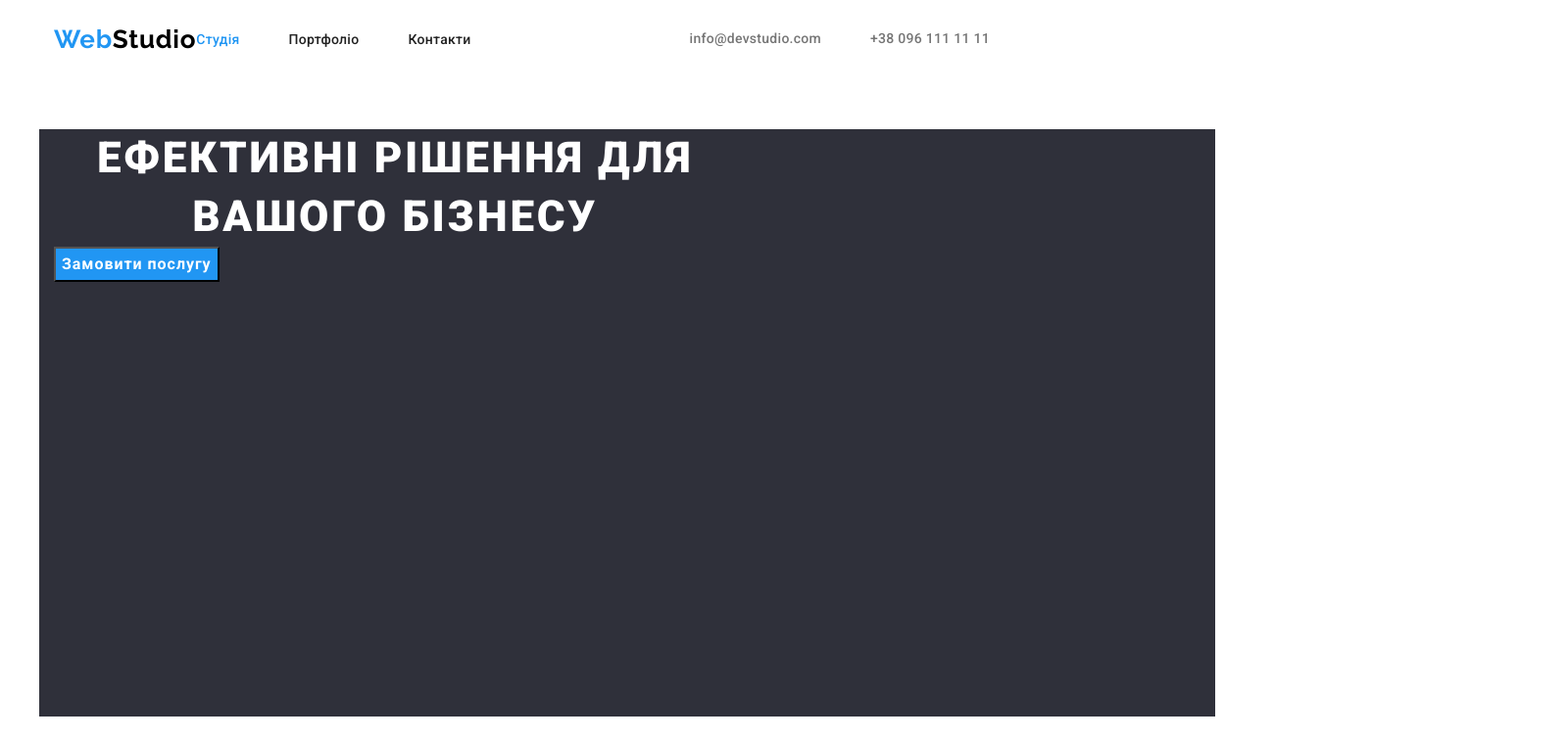
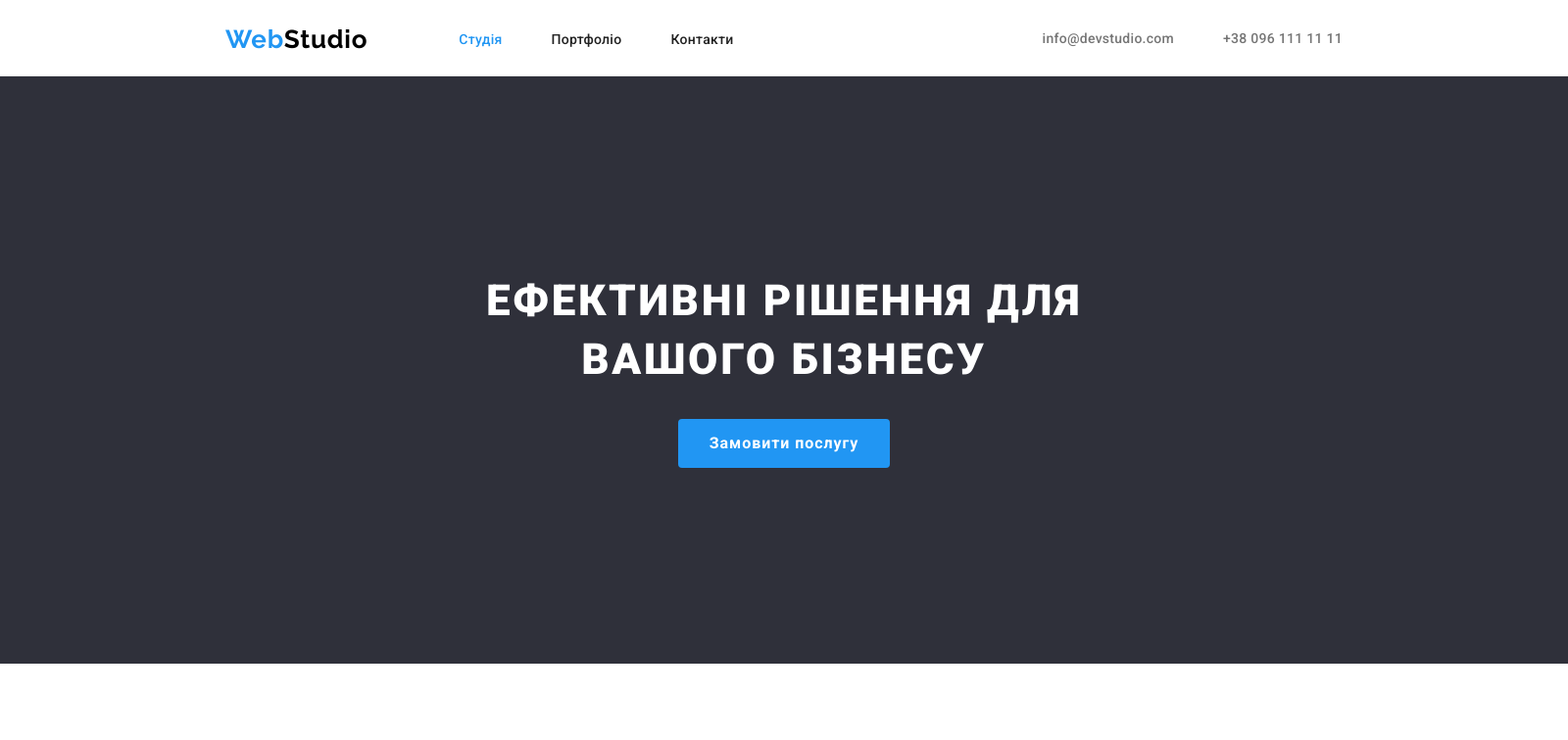
Before and after one commit to maryelisss/goit-markup-hw-03, a plain HTML site: page index.html in a window 1280 px wide. Shown: the top 756 px of the page at 98% size, 1600 px wide, since content can reach past the window. Drawn offline with nearby package versions, Linux system fonts and the light colour scheme.

Commit message:
типу голово

```diff
--- a/css/styles.css
+++ b/css/styles.css
@@ -1,44 +1,50 @@
 :root {
---main-text-color:#757575;
---second-text-color:#212121;
---color-wtite:#FFFFFF;
---brand-color:#2196F3;
---color-light-gray: #F5F4FA;
+  --main-text-color: #757575;
+  --second-text-color: #212121;
+  --color-wtite: #ffffff;
+  --brand-color: #2196f3;
+  --color-light-gray: #f5f4fa;
 }
-
 
 body {
   background: var(--color-wtite);
-   font-family: 'Roboto', sans-serif;
+  font-family: "Roboto", sans-serif;
   color: var(--main-text-color);
   /* width: 1200px; */
-
 }
 ul {
   list-style: none;
   padding-inline-start: 0;
 }
-h1,h2,h3,h4,p,ul {
+h1,
+h2,
+h3,
+h4,
+p,
+ul {
   margin: 0;
 }
 .container {
-    width: 100%;
-    max-width: 1200px;
+  width: 1200px;
+  /* max-width: 1200px; */
   margin: 0 auto;
   padding: 0 15px;
 }
 .section {
   padding: 52px 0;
+}
 
+/* header */
+
+a {
+  text-decoration: none;
 }
 /* header */
 
-a {
-    text-decoration: none
-}
 .header {
   display: flex;
   align-items: center;
+  width: 1600px;
   height: 80px;
 }
 
@@ -48,21 +54,22 @@ a {
 }
 
 .header-logo {
-    font-family: 'Raleway';
+  font-family: "Raleway";
   font-style: normal;
   font-weight: 700;
   font-size: 26px;
   line-height: 1.19;
   letter-spacing: 0.03em;
-    color: var(--brand-color) ;
-
+  color: var(--brand-color);
+  padding-left: 215px;
 }
 .header-logo span {
   color: #000000;
 }
 .site-nav {
+  padding-left: 93px;
   display: flex;
-
+  gap: 50px;
 }
 .site-nav a {
   font-weight: 500;
@@ -70,8 +77,7 @@ a {
   line-height: 1.14;
   letter-spacing: 0.02em;
   color: var(--second-text-color);
-    margin-right: 50px ;
-
+  /* margin-right: 50px; */
 }
 .site-nav a:hover,
 .site-nav a:focus {
@@ -95,17 +101,23 @@ color: var(--main-text-color);
   margin-left: auto;
   margin-right: 50px;
 }
-.auth-nav:last-of-type{
+.auth-nav:last-of-type {
   margin-right: 215px;
 }
+
 /* main */
 .hero {
-    background-color: #2F303A;
+  display: flex;
+  flex-direction: column;
+  justify-content: center;
+  align-items: center;
+  background-color: #2f303a;
   height: 600px;
-    padding-right: auto;
-    padding-left: auto;
+  width: 1600px;
+  padding: auto;
+  margin-top: -54px;
+}
 
-}
 .hero-title {
   font-weight: 900;
   font-size: 44px;
@@ -115,11 +127,10 @@ color: var(--main-text-color);
   text-transform: uppercase;
   color: var(--color-wtite);
   width: 696px;
-
-
+  padding-bottom: 30px;
 }
 .hero-button {
-        font-family: 'Roboto';
+  font-family: "Roboto";
   font-weight: 700;
   font-size: 16px;
   line-height: 1.88;
@@ -130,10 +141,13 @@ color: var(--main-text-color);
   background-color: var(--brand-color);
   color: var(--color-wtite);
   cursor: pointer;
+  padding: 10px 32px;
+  border: none;
+  border-radius: 4px;
 }
 .hero-button:hover,
-.hero-button:focus{
-background-color: #188CE8;
+.hero-button:focus {
+  background-color: #188ce8;
 }
 .features h2 {
   display: none;
@@ -147,7 +161,6 @@ background-color: #188CE8;
   text-transform: uppercase;
   color: var(--second-text-color);
   padding-bottom: 10px;
-
 }
 .features p {
   font-size: 14px;
@@ -156,13 +169,13 @@ background-color: #188CE8;
 }
 .features ul {
   display: flex;
+  gap: 30px;
 }
 .features li {
-    wigth: 270px;
-    padding-right: 30px;
+  width: 270px;
   align-items: flex-start;
 }
-.features li:last-of-type{
+.features li:last-of-type {
   padding-right: 0;
 }
 .working h2 {
@@ -173,7 +186,6 @@ background-color: #188CE8;
   letter-spacing: 0.03em;
   color: var(--second-text-color);
   padding-bottom: 50px;
-
 }
 .working ul {
   display: flex;
@@ -182,6 +194,9 @@ background-color: #188CE8;
 }
 .team {
   background-color: var(--color-light-gray);
+  width: 1600px;
+  margin-left: auto;
+  margin-right: auto;
 }
 .team ul {
   display: flex;
@@ -192,14 +207,14 @@ background-color: #188CE8;
   background-color: var(--color-wtite);
   border-radius: 0px 0px 4px 4px;
 }
-.team h2  {
+.team h2 {
   font-weight: 700;
   font-size: 36px;
   line-height: 1.16;
   text-align: center;
   letter-spacing: 0.03em;
   color: var(--second-text-color);
-
+  padding-bottom: 50px;
 }
 .team h3 {
   font-weight: 500;
@@ -210,26 +225,25 @@ background-color: #188CE8;
   color: var(--second-text-color);
   padding-top: 30px;
   padding-bottom: 10px;
-
 }
 .team p {
   font-size: 16px;
   line-height: 1.19;
   text-align: center;
   padding-bottom: 30px;
-
 }
 /* footer */
 .footer {
   display: block;
-background-color: #2F303A;
+  background-color: #2f303a;
+  width: 1600px;
   padding-top: 60px;
   padding-bottom: 60px;
   padding-left: 215px;
 }
 .footer-logo {
   display: block;
-    font-family: 'Raleway';
+  font-family: "Raleway";
   font-weight: 700;
   font-size: 26px;
   line-height: 1.19;
@@ -237,7 +251,7 @@ padding-left: 215px;
   color: var(--brand-color);
   padding-bottom: 20px;
 }
-.footer-logo span  {
+.footer-logo span {
   color: var(--color-wtite);
 }
 address {
@@ -263,7 +277,7 @@ address {
 /* Portfolio */
 
 .filters-list {
-    display:flex;
+  display: flex;
   justify-content: center;
   padding-bottom: 50px;
 }
@@ -274,7 +288,7 @@ padding-right: 8px;
   padding-right: 0;
 }
 .filters-list button {
-        font-family: 'Roboto';
+  font-family: "Roboto";
   font-weight: 500;
   font-size: 16px;
   line-height: 1.63;
@@ -284,7 +298,6 @@ cursor: pointer;
   border-style: none;
   padding: 6px 25px;
   border-radius: 4px;
-
 }
 
 .filters-list button:hover,
@@ -298,12 +311,11 @@ border-radius: 4px;
   gap: 30px;
   align-content: space-between;
   margin: 0 -15px;
-
 }
 
 .works-list li {
   flex-basis: 370px;
-border: 1px solid #EEEEEE;
+  border: 1px solid #eeeeee;
 }
 
 .works-list h2 {
```
Also changed, not shown: portfolio.html (+3 -3 lines). Lines whose indentation alone changed are shown as unchanged.
